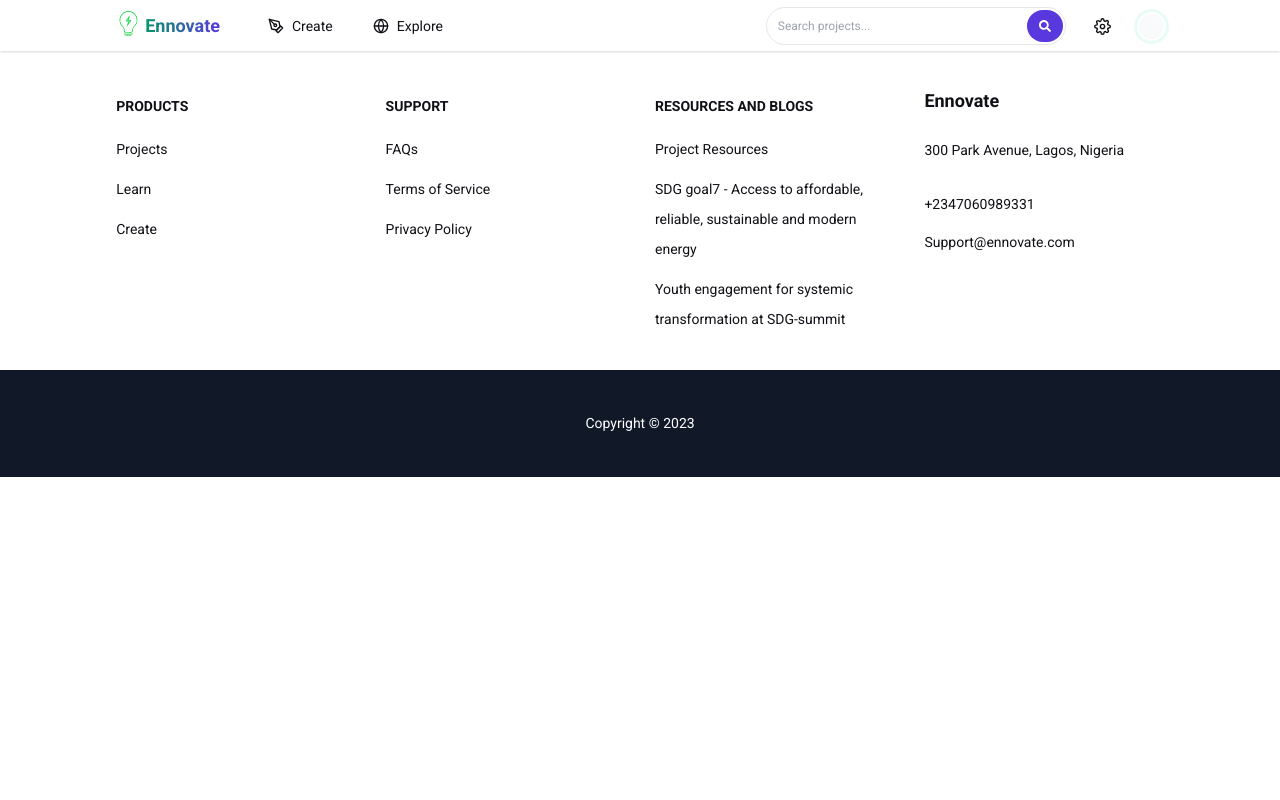
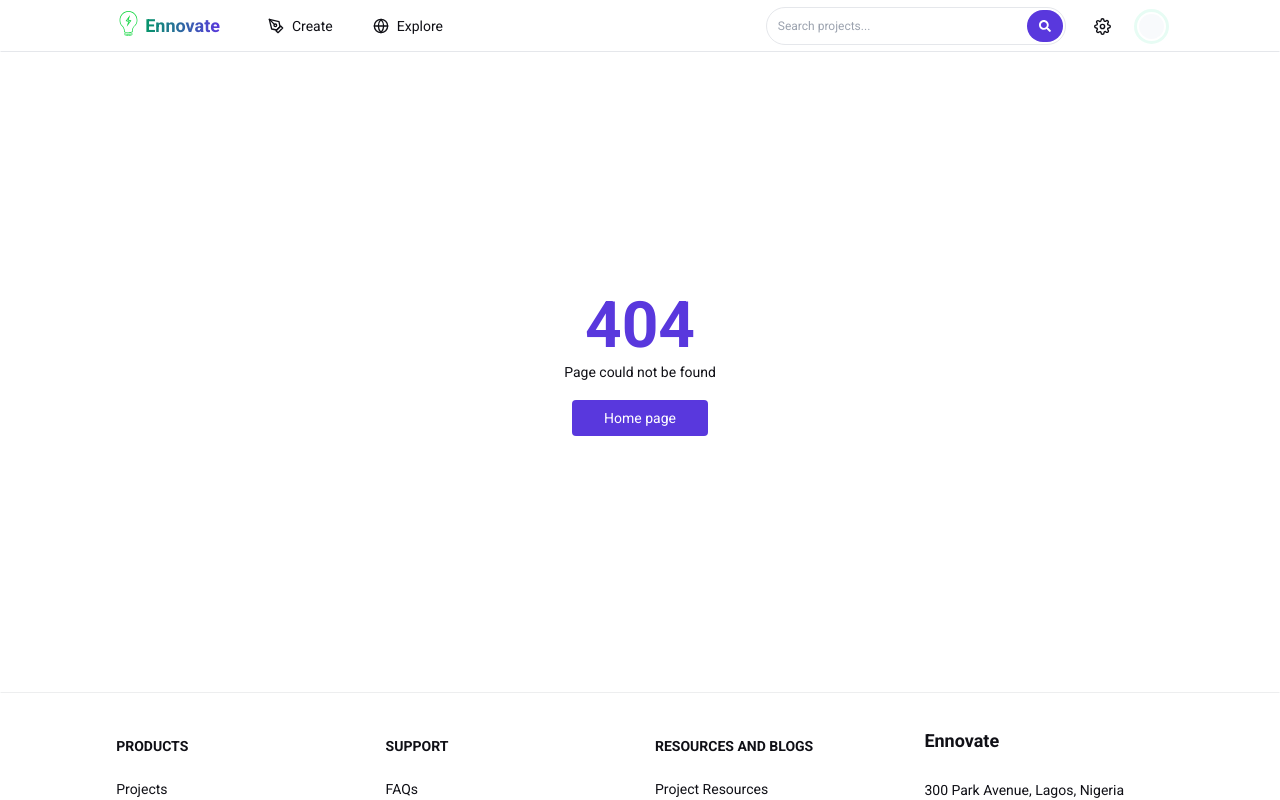
Before and after one commit to abel-otegbola/Ennovate, a React (Vite) app: page /projects in a window 1280 px wide. Shown: the top 800 px of the page. Built offline with nearby package versions, Linux system fonts and the light colour scheme; no server answers.

Commit message:
feat: create error 404 page

```diff
--- a/src/App.tsx
+++ b/src/App.tsx
@@ -13,6 +13,7 @@ import TermsConditions from './pages/t&c/t&c'
 import PrivacyPolicy from './pages/privacypolicy/privacypolicy'
 import Explore from './pages/explore/explore'
 import Search from './pages/search/search'
+import ErrorPage from './pages/404/404'
 
 function App() {
   useEffect(() => {
@@ -48,6 +49,7 @@ function App() {
             <Route path='/privacypolicy' element={<PrivacyPolicy />} />
             <Route path={"/finishSignup"} element={<FinishSignup />} />
             <Route path="/dashboard/*" element={<Dashboard />} />
+            <Route path="/*" element={<ErrorPage />} />
           </Routes>
           <Footer />
         </div>
--- /dev/null
+++ b/src/pages/404/404.tsx
@@ -0,0 +1,11 @@
+import Button from "../../components/button/button";
+
+export default function ErrorPage() {
+    return (
+        <div className="md:px-[9%] px-[3%] flex flex-col justify-center items-center min-h-[80vh]">
+            <h1 className="text-purple text-[64px] font-bold">404</h1>
+            <p className="py-4">Page could not be found</p>
+            <Button text="Home page" link="/" />
+        </div>
+    )
+}
```
